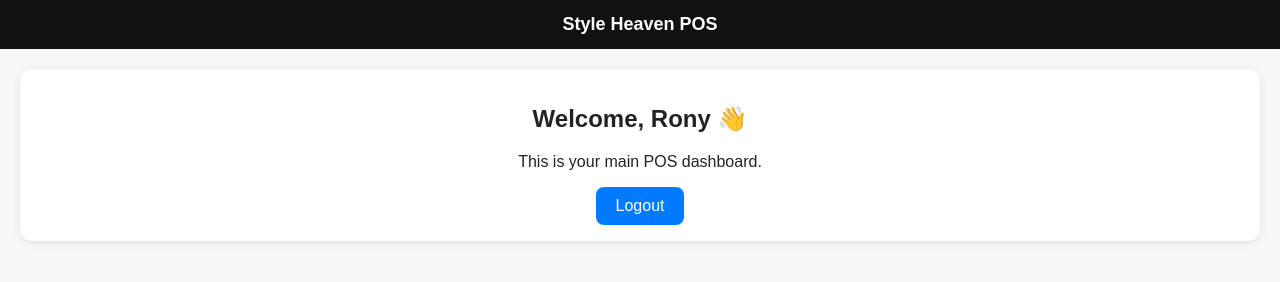
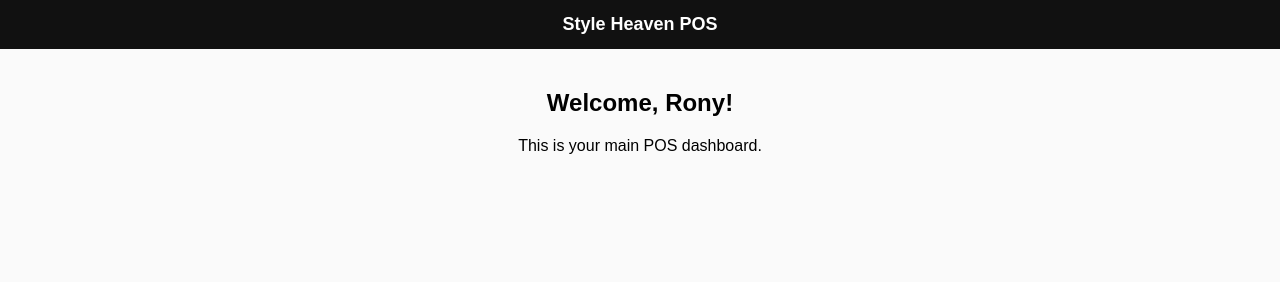
Before and after one commit to Rony4505/style-heaven-pos, a website: page public/app.html in a window 1280 px wide. Drawn offline with Linux system fonts and the light colour scheme.

Commit message:
Update app.html

```diff
--- a/public/app.html
+++ b/public/app.html
@@ -4,61 +4,30 @@
   <meta charset="UTF-8" />
   <meta name="viewport" content="width=device-width, initial-scale=1.0" />
   <title>Style Heaven POS - Dashboard</title>
-  <link rel="stylesheet" href="style.css" />
   <style>
     body {
       margin: 0;
       font-family: "Poppins", sans-serif;
-      background-color: #f8f8f8;
+      background-color: #fafafa;
+      text-align: center;
     }
     header {
       background-color: #111;
       color: white;
       padding: 14px;
-      text-align: center;
       font-weight: 600;
       font-size: 18px;
     }
     main {
       padding: 20px;
     }
-    .card {
-      background: white;
-      border-radius: 12px;
-      box-shadow: 0 2px 8px rgba(0,0,0,0.1);
-      padding: 16px;
-      margin-bottom: 16px;
-      text-align: center;
-    }
-    button {
-      background-color: #007bff;
-      color: white;
-      border: none;
-      border-radius: 8px;
-      padding: 10px 20px;
-      font-size: 16px;
-      cursor: pointer;
-      transition: 0.2s;
-    }
-    button:hover {
-      background-color: #0056b3;
-    }
   </style>
 </head>
 <body>
   <header>Style Heaven POS</header>
   <main>
-    <div class="card">
-      <h2>Welcome, Rony 👋</h2>
-      <p>This is your main POS dashboard.</p>
-      <button onclick="logout()">Logout</button>
-    </div>
+    <h2>Welcome, Rony!</h2>
+    <p>This is your main POS dashboard.</p>
   </main>
-
-  <script>
-    function logout() {
-      window.location.href = "/"; // Go back to login screen
-    }
-  </script>
 </body>
 </html>
```
